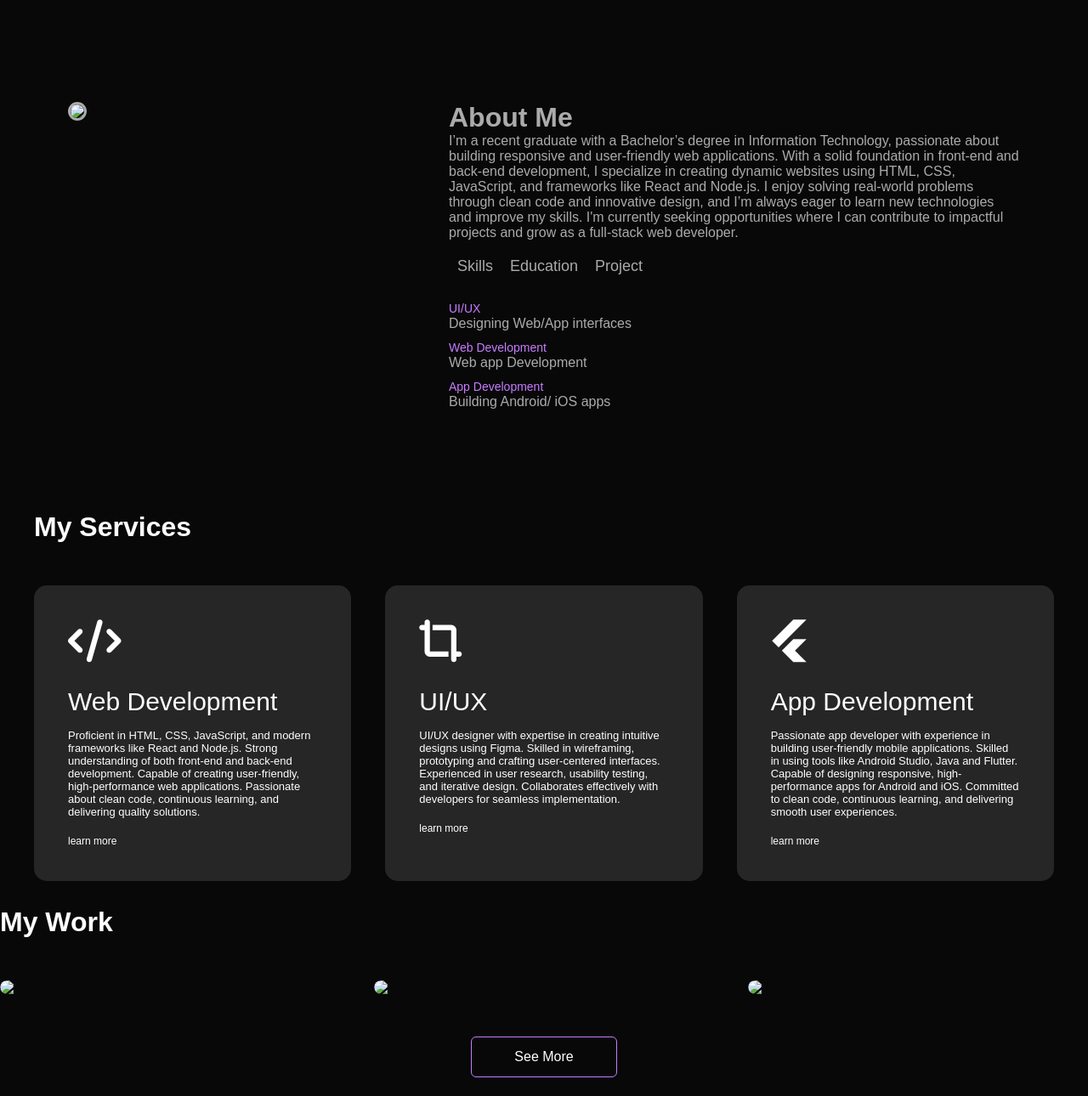
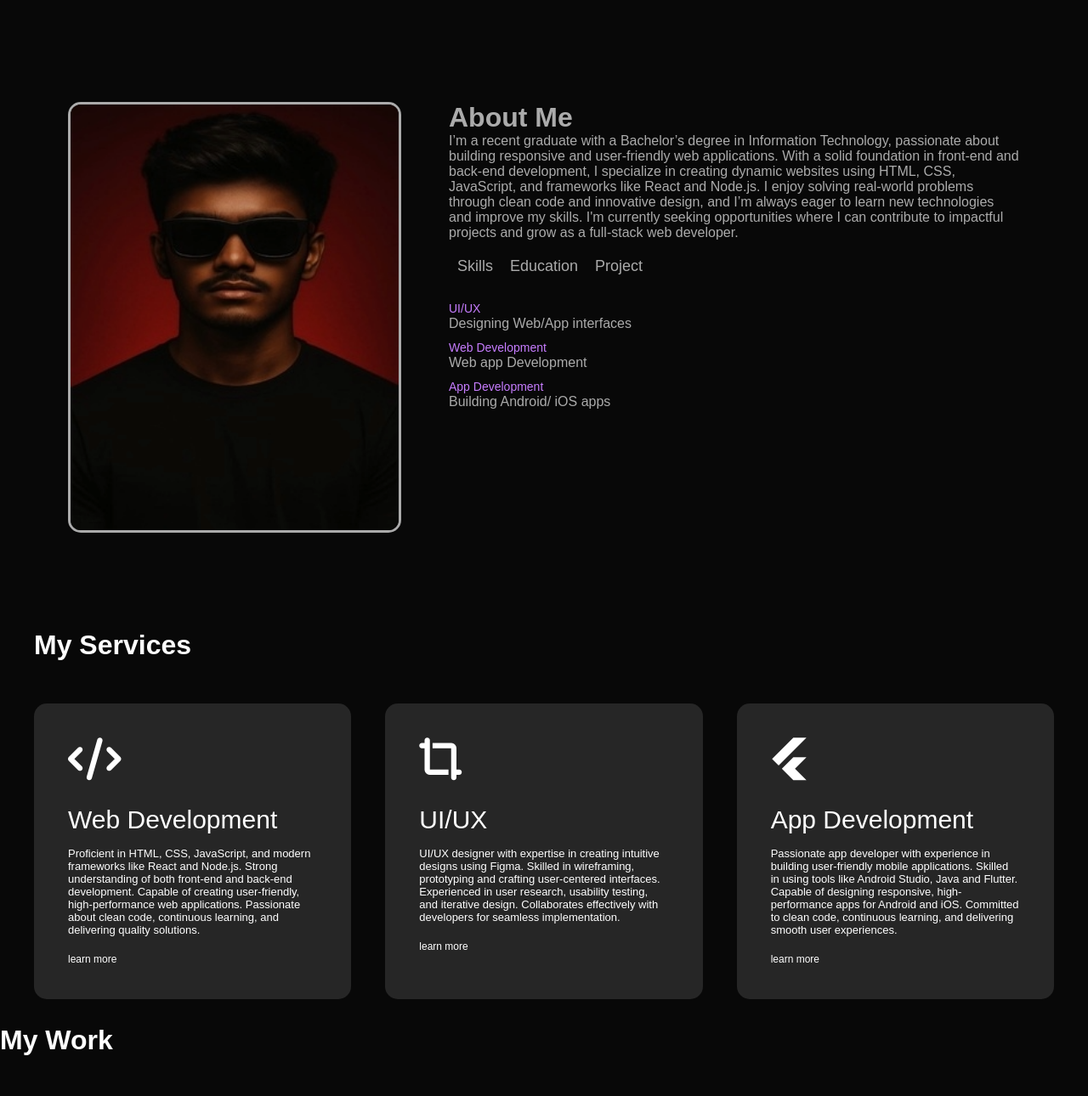
Before and after one commit to Prathamesh90210/project, a plain HTML site: page index.html in a window 1280 px wide. Shown: the part 760-2050 px from the top of the page at 85% size. Drawn offline with Linux system fonts and the light colour scheme.

Commit message:
Update index.html

```diff
--- a/index.html
+++ b/index.html
@@ -35,7 +35,7 @@
     <div class="container">
         <div class="row">
             <div class="about-col-1">
-                <img src="/portfolio1/myphoto.png">
+                <img src="myphoto.png">
                 </div>
                 <div class="about-col-2">
                     <h1 id="sub">About Me</h1>
@@ -111,7 +111,7 @@
      <h1 class="sub-title">My Work</h1>
      <div class="work-list">
         <div class="work">
-            <img src="/portfolio1/work-1.png">
+            <img src="work-1.png">
             <div class="layer">
                 <h3>Social Media App</h3>
                 <p>The app connects you to the talented people aroud the world. Download It for free</p>
@@ -119,7 +119,7 @@
             </div>
         </div>
         <div class="work">
-            <img src="/portfolio1/work-2.png">
+            <img src="work-2.png">
              <div class="layer">
                 <h3>Music App</h3>
                 <p>The app connects you to the talented people aroud the world. Download It for free</p>
@@ -127,7 +127,7 @@
             </div>
         </div>
         <div class="work">
-            <img src="/portfolio1/work-3.png">
+            <img src="work-3.png">
              <div class="layer">
                 <h3>Online Shopping App</h3>
                 <p>The app connects you to the talented people aroud the world. Download It for free</p>
@@ -152,7 +152,7 @@
                     <a href="https://www.linkedin.com/in/prathamesh-mayekar-194776365/" target="_blank"><i class="fa-brands fa-linkedin"></i></a></a>
                     <a href="https://github.com/Prathamesh90210" target="_blank"><i class="fa-brands fa-github"></i></a></a>
                 </div>
-                <a href="/portfolio1/Prathamesh.pdf" download class="btn btn2">Download CV</a>
+                <a href="Prathamesh.pdf" download class="btn btn2">Download CV</a>
             </div>
             <div class="contact-right">
                 <form name="submit-to-google-sheet">
```
